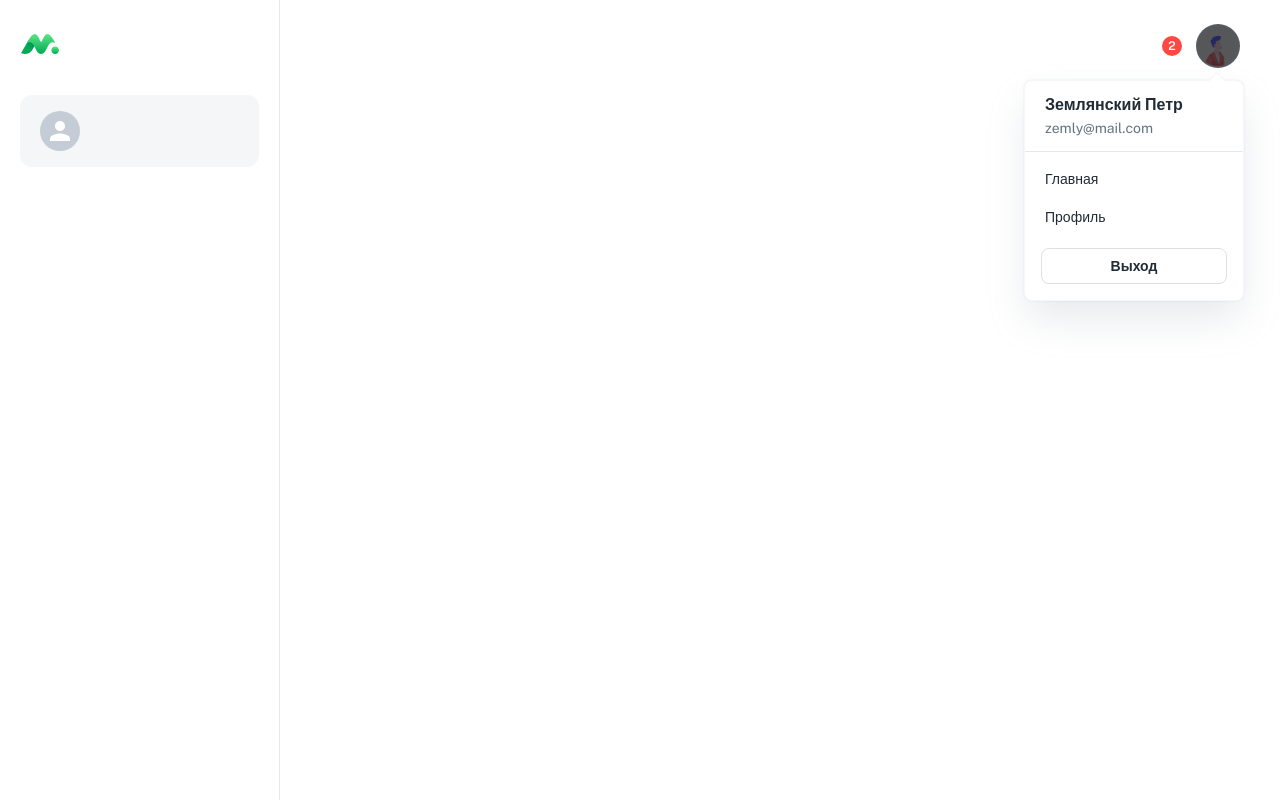
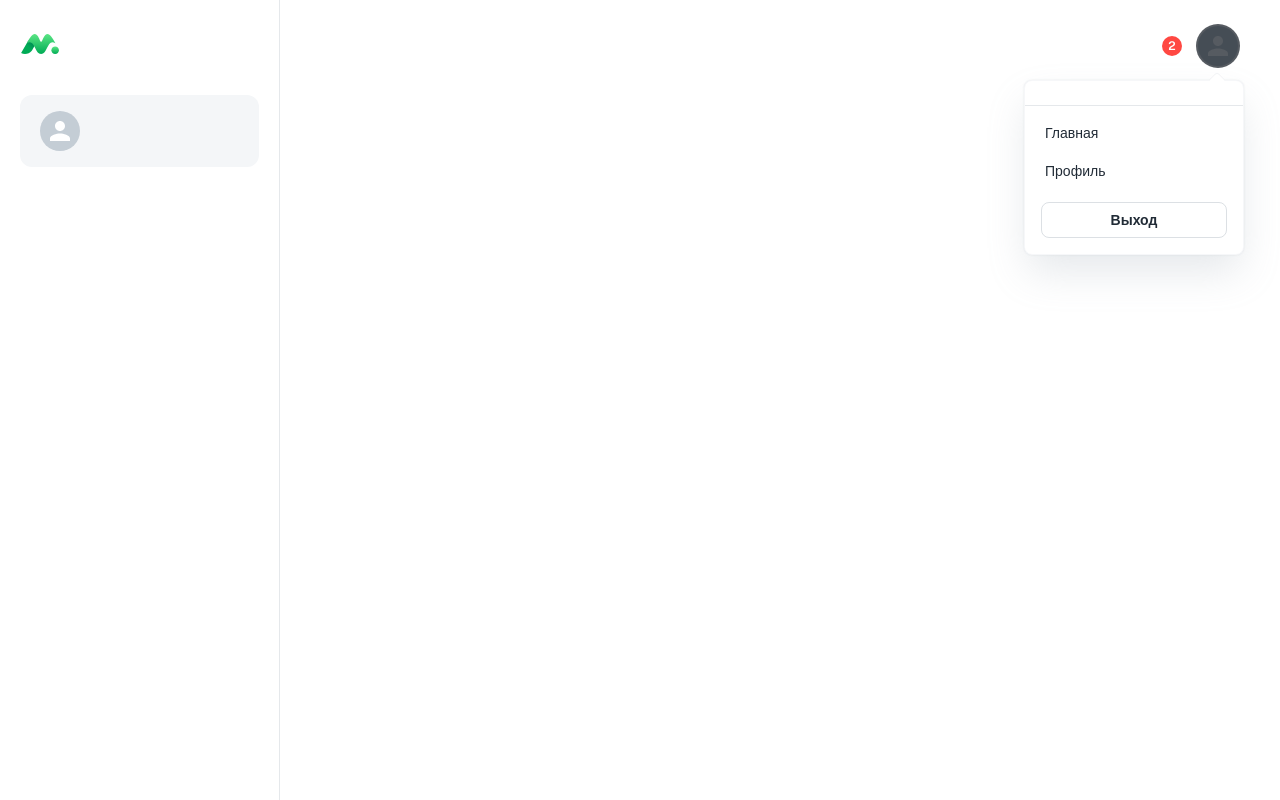
Before and after one commit to alex-grandson/medbook, a React (Create React App) app: page /dashboard in a window 1280 px wide. Both pictures are taken after a click on the button 1218 px from the left and 46 px from the top of the page. Built offline with nearby package versions, Linux system fonts and the light colour scheme; a web font is replaced by a local one.

Commit message:
Fix popover & get user info

```diff
--- a/src/layouts/dashboard/AccountPopover.js
+++ b/src/layouts/dashboard/AccountPopover.js
@@ -2,15 +2,13 @@ import { Icon } from '@iconify/react';
 import { useRef, useState } from 'react';
 import homeFill from '@iconify/icons-eva/home-fill';
 import personFill from '@iconify/icons-eva/person-fill';
-import settings2Fill from '@iconify/icons-eva/settings-2-fill';
-import { Link as RouterLink } from 'react-router-dom';
+import { Link as RouterLink, useNavigate } from 'react-router-dom';
 // material
 import { alpha } from '@mui/material/styles';
 import { Button, Box, Divider, MenuItem, Typography, Avatar, IconButton } from '@mui/material';
 // components
 import MenuPopover from '../../components/MenuPopover';
-//
-import account from '../../_mocks_/account';
+import Auth from '../../auth';
 
 // ----------------------------------------------------------------------
 
@@ -40,6 +38,14 @@ export default function AccountPopover() {
     setOpen(false);
   };
 
+  const account = Auth.getUserInfo();
+
+  const navigate = useNavigate();
+
+  const handleClick = () => {
+    navigate('/login', { replace: true });
+  };
+
   return (
     <>
       <IconButton
@@ -62,7 +68,7 @@ export default function AccountPopover() {
           })
         }}
       >
-        <Avatar src={account.photoURL} alt="photoURL" />
+        <Avatar src={account?.photoURL} alt="photoURL" />
       </IconButton>
 
       <MenuPopover
@@ -73,10 +79,10 @@ export default function AccountPopover() {
       >
         <Box sx={{ my: 1.5, px: 2.5 }}>
           <Typography variant="subtitle1" noWrap>
-            {account.displayName}
+            {account?.firstName} {account?.secondName}
           </Typography>
           <Typography variant="body2" sx={{ color: 'text.secondary' }} noWrap>
-            {account.email}
+            {account?.email}
           </Typography>
         </Box>
 
@@ -105,7 +111,7 @@ export default function AccountPopover() {
         ))}
 
         <Box sx={{ p: 2, pt: 1.5 }}>
-          <Button fullWidth color="inherit" variant="outlined">
+          <Button fullWidth color="inherit" variant="outlined" onClick={handleClick}>
             Выход
           </Button>
         </Box>
```
